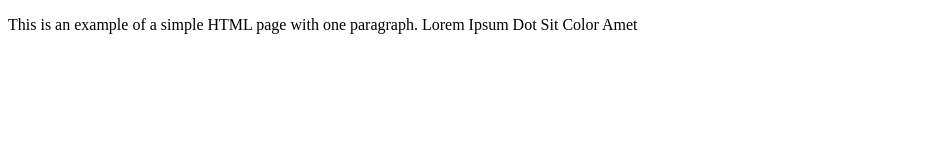
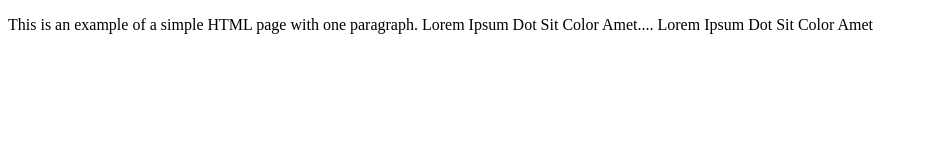
Before and after one commit to murataltuntas401905/hello-world, a plain HTML site: page index.html in a window 1280 px wide. Shown: the whole page, without its empty margins (0-926 px from the left). Drawn offline with Linux system fonts and the light colour scheme.

Commit message:
yeni dosya eklendi

```diff
--- a/index.html
+++ b/index.html
@@ -4,6 +4,6 @@
         <title>Example</title>
     </head>
     <body>
-        <p>This is an example of a simple HTML page with one paragraph. Lorem Ipsum Dot Sit Color Amet</p>
+        <p>This is an example of a simple HTML page with one paragraph. Lorem Ipsum Dot Sit Color Amet.... Lorem Ipsum Dot Sit Color Amet</p>
     </body>
 </html>
```
Also changed, not shown: 1 other file.
